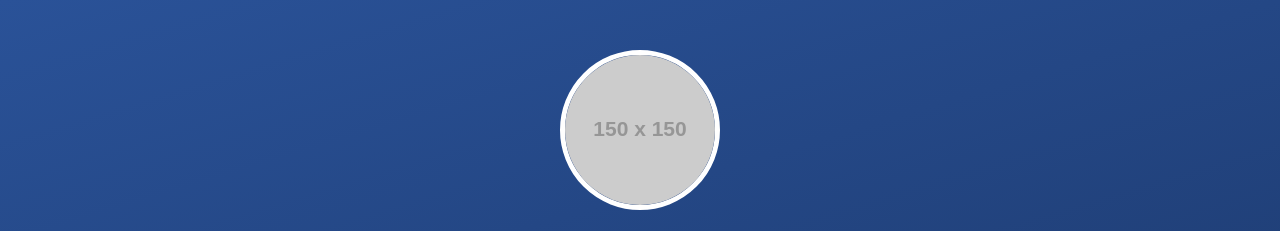
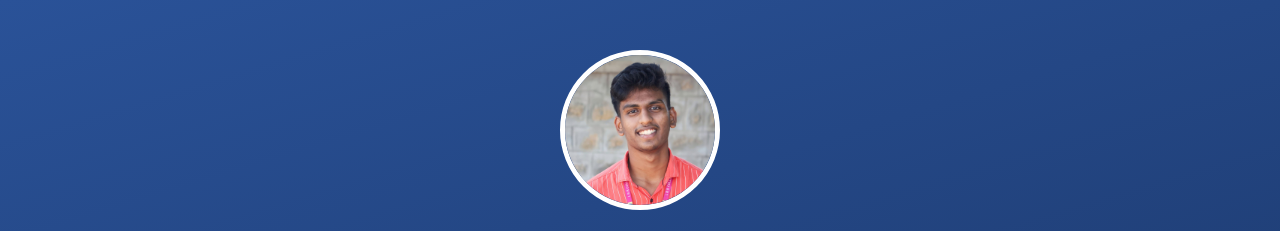
Before and after one commit to sameermd33/mydevopslab, a website: page index.html in a window 1280 px wide. Shown: the top 231 px of the page. Drawn offline with Linux system fonts and the light colour scheme; placeholder pictures from the web are drawn by us.

Commit message:
Update index.html

```diff
--- a/index.html
+++ b/index.html
@@ -77,7 +77,7 @@
 </head>
 <body>
     <div class="hero">
-        <img src="https://via.placeholder.com/150" alt="Your Image">
+        <img src="mypic.jpeg" alt="Your Image">
         <h1>Mohammad Sameer</h1>
         <h3>AI Enthusiast | Python Developer | Problem Solver</h3>
     </div>
```
